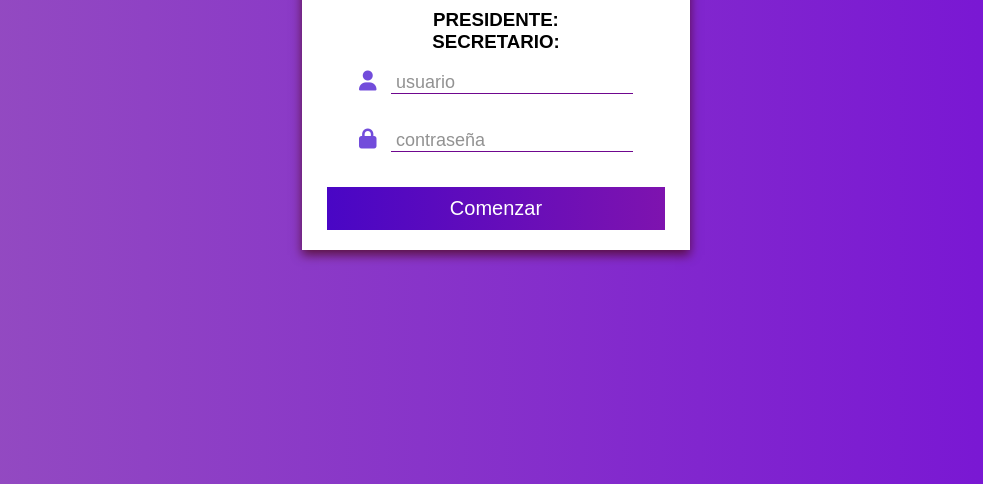
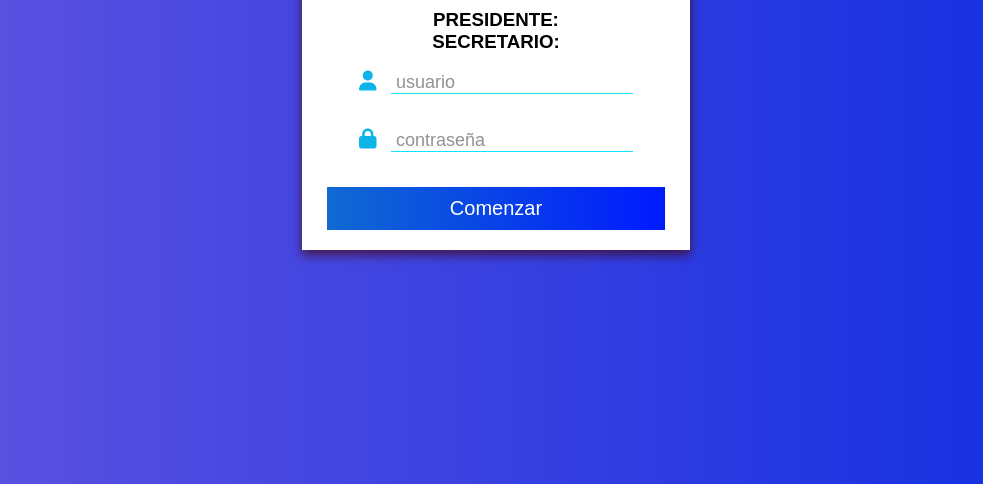
Before and after one commit to cristiancharca/Juego2, a plain HTML site: page login.html in a window 1280 px wide. Shown: the part 316-800 px from the top of the page, without its empty margins (144-1127 px from the left). Drawn offline with Linux system fonts and the light colour scheme.

Commit message:
Update styles11.css

```diff
--- a/scss/styles11.css
+++ b/scss/styles11.css
@@ -11,7 +11,7 @@ body {
     align-items: center;
     justify-content: center;
     min-height: 100vh;
-    background: linear-gradient(to right, #6905a3b2, #7610d6);
+    background: linear-gradient(to right, #1f0bd3b2, #0e2de2);
 
 }
 
@@ -37,7 +37,7 @@ form label {
 
 form label .fa-solid {
     font-size: 20px;
-    color: #724cdb;
+    color: #0cb4e7;
     margin-right: 10px;
 }
 
@@ -45,7 +45,7 @@ form label input {
     outline: none;
     border: none;
     color: #252525;
-    border-bottom: solid 1px #6f078f;
+    border-bottom: solid 1px #12e3ff;
     padding: 0 5px;
     font-size: 18px;
 }
@@ -63,7 +63,7 @@ form .link {
 form button {
     color: #fff;
     border: none;
-    background: linear-gradient(to right, #4906c5, #7e13af);
+    background: linear-gradient(to right, #106ad1, #001aff);
     padding: 10px 15px;
     cursor: pointer;
     font-size: 20px;
```
